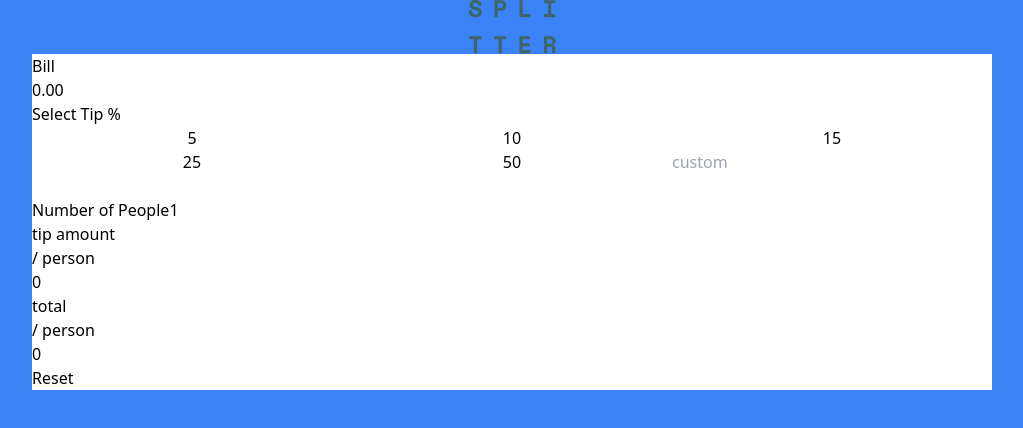
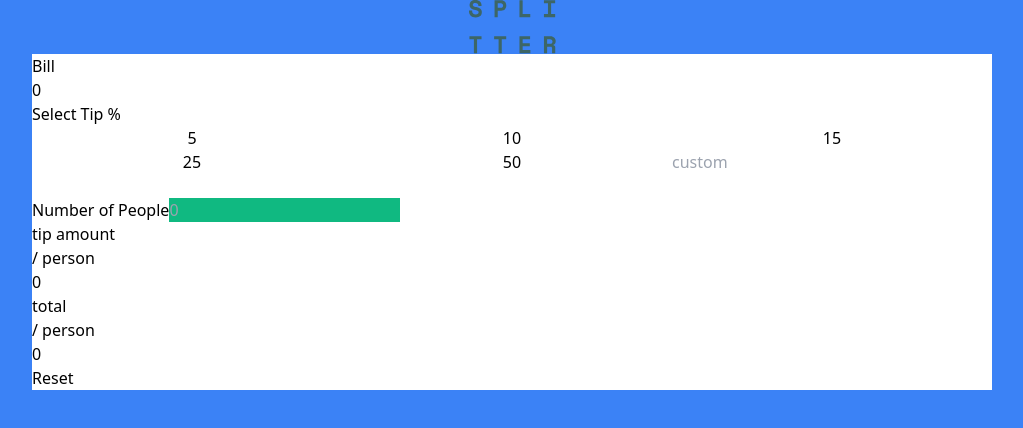
Before and after one commit to julianv97/tip-calculator-app, a React (Create React App) app: page / in a window 1280 px wide. Shown: the top 428 px of the page, without its empty margins (128-1151 px from the left). Built offline with nearby package versions, Linux system fonts and the light colour scheme; the HTML template or start-up script is replaced by a standard one.

Commit message:
useContex, reducer, componentes

```diff
--- a/src/App.js
+++ b/src/App.js
@@ -1,93 +1,78 @@
-import React, { useState } from "react";
+import React, { useReducer } from "react";
+import Input from "./components/Input";
+import Output from "./components/Output";
+import { reducer } from "./reducer";
+
+export const StateContext = React.createContext();
+export const defaultState = {
+  billAmount: 0,
+  tipPercentage: 0,
+  peopleCount: "",
+  custom: "",
+  error: false,
+};
 
 function App() {
-  const [amount, setAmount] = useState("0.00");
-  const [peopleCount, setPeopleCount] = useState(1);
-  const [tipPercentage, setTipPercentage] = useState(0);
-  const [custom, setCustom] = useState();
-  const percentages = [5, 10, 15, 25, 50];
+  const [state, dispatch] = useReducer(reducer, defaultState);
+  console.log(state);
 
   const calculateTipAmount = () => {
-    return (amount * tipPercentage) / 100 / peopleCount;
+    if (
+      state.billAmount === 0 ||
+      state.billAmount === "" ||
+      state.peopleCount === "0" ||
+      state.peopleCount === ""
+    ) {
+      return 0;
+    }
+    return (
+      (state.billAmount * state.tipPercentage) /
+      100 /
+      state.peopleCount
+    ).toFixed(2);
   };
 
   const calculateTotalPerPerson = () => {
+    if (
+      state.billAmount === 0 ||
+      state.billAmount === "" ||
+      state.peopleCount === "0" ||
+      state.peopleCount === ""
+    ) {
+      return 0;
+    }
     return (
-      (parseFloat(amount * (tipPercentage / 100)) + parseFloat(amount)) /
-      peopleCount
-    );
+      (parseFloat(state.billAmount * (state.tipPercentage / 100)) +
+        parseFloat(state.billAmount)) /
+      state.peopleCount
+    ).toFixed(2);
+  };
+
+  const handleChangeInput = (type, payload) => {
+    dispatch({ type: type, payload: payload });
   };
 
   const resetState = () => {
-    setAmount(0);
-    setPeopleCount(0);
-    setTipPercentage(0);
-    setCustom(0);
+    dispatch({ type: "RESET_VALUES" });
   };
 
   return (
+    <StateContext.Provider value={{ state, resetState }}>
       <div className="bg-red-500 md:bg-blue-500 w-full h-full min-h-screen flex flex-col items-center">
         <header>
           <img src="images/logo.svg" alt="" />
         </header>
         <main className=" bg-white w-full md:w-9/12 h-screen md:h-auto ">
-        <section className="  ">
           <h1>Bill</h1>
-          <form onSubmit={(e) => e.preventDefault()}>
-            <input
-              type="number"
-              value={amount}
-              onChange={(e) => setAmount(e.target.value)}
+          <Input handleChangeInput={handleChangeInput} />
+
+          <Output
+            calculateTipAmount={calculateTipAmount}
+            calculateTotalPerPerson={calculateTotalPerPerson}
           />
-            <p className="capitalize">select tip %</p>
-            <div className="grid grid-cols-2 grid-rows-3 md:grid-cols-3">
-              {percentages.map((percentage) => {
-                return (
-                  <button
-                    value={percentage}
-                    onClick={() => setTipPercentage(percentage)}
-                  >
-                    {percentage}
-                  </button>
-                );
-              })}
-              <input
-                type="number"
-                placeholder="custom"
-                value={custom}
-                onChange={(e) => setTipPercentage(e.target.value)}
-              />
-            </div>
-            <div>
-              <label for="people-count">Number of People</label>
-              <input
-                type="text"
-                id="people-count"
-                value={peopleCount}
-                onChange={(e) => setPeopleCount(e.target.value)}
-              />
-            </div>
-          </form>
-          <div>
-            <div>
-              <div>
-                <h3>tip amount</h3>
-                <p>/ person</p>
-                <p>{calculateTipAmount()}</p>
-              </div>
-            </div>
-            <div>
-              <div>
-                <h3>total</h3>
-                <p>/ person</p>
-                <p>{calculateTotalPerPerson()}</p>
-              </div>
-            </div>
-            <button onClick={resetState}>Reset</button>
-          </div>
-        </section>
         </main>
       </div>
+    </StateContext.Provider>
   );
 }
 
--- /dev/null
+++ b/src/components/Input.jsx
@@ -0,0 +1,59 @@
+import React, { useContext } from "react";
+import { StateContext } from "../App";
+
+const percentages = [5, 10, 15, 25, 50];
+
+function Input({ handleChangeInput }) {
+  const { state } = useContext(StateContext);
+
+  return (
+    <form onSubmit={(e) => e.preventDefault()}>
+      <input
+        type="number"
+        value={state.billAmount}
+        onChange={(e) =>
+          handleChangeInput("CHANGE_BILL_AMOUNT", e.target.value)
+        }
+      />
+      <p className="capitalize">select tip %</p>
+      <div className="grid grid-cols-2 grid-rows-3 md:grid-cols-3">
+        {percentages.map((percentage, index) => {
+          return (
+            <button
+              key={index}
+              value={percentage}
+              onClick={() => handleChangeInput("SET_TIP", percentage)}
+            >
+              {percentage}
+            </button>
+          );
+        })}
+        <input
+          type="text"
+          placeholder="custom"
+          value={state.custom}
+          onChange={(e) => {
+            handleChangeInput("SET_TIP", e.target.value);
+            handleChangeInput("SET_CUSTOM", e.target.value);
+          }}
+        />
+      </div>
+      <div>
+        <label htmlFor="people-count">Number of People</label>
+
+        <input
+          type="text"
+          id="people-count"
+          placeholder="0"
+          value={state.peopleCount}
+          onChange={(e) =>
+            handleChangeInput("SET_PEOPLE_COUNT", e.target.value)
+          }
+          className={state.error ? "bg-red-500" : "bg-green-500"}
+        />
+      </div>
+    </form>
+  );
+}
+
+export default Input;
--- /dev/null
+++ b/src/components/Output.jsx
@@ -0,0 +1,27 @@
+import React, { useContext } from "react";
+import { StateContext } from "../App";
+
+function Output({ calculateTipAmount, calculateTotalPerPerson }) {
+  const { resetState } = useContext(StateContext);
+  return (
+    <div>
+      <div>
+        <div>
+          <h3>tip amount</h3>
+          <p>/ person</p>
+          <p>{calculateTipAmount()}</p>
+        </div>
+      </div>
+      <div>
+        <div>
+          <h3>total</h3>
+          <p>/ person</p>
+          <p>{calculateTotalPerPerson()}</p>
+        </div>
+      </div>
+      <button onClick={resetState}>Reset</button>
+    </div>
+  );
+}
+
+export default Output;
--- /dev/null
+++ b/src/reducer.js
@@ -0,0 +1,28 @@
+export const reducer = (state, action) => {
+  if (action.type === "CHANGE_BILL_AMOUNT") {
+    return { ...state, billAmount: action.payload };
+  }
+  if (action.type === "SET_TIP") {
+    return { ...state, tipPercentage: action.payload };
+  }
+  if (action.type === "SET_PEOPLE_COUNT") {
+    if (action.payload === "0") {
+      return { ...state, error: true, peopleCount: action.payload };
+    }
+    return { ...state, error: false, peopleCount: action.payload };
+  }
+
+  if (action.type === "SET_CUSTOM") {
+    return { ...state, custom: action.payload };
+  }
+
+  if (action.type === "RESET_VALUES") {
+    return {
+      ...state,
+      billAmount: 0,
+      tipPercentage: 0,
+      peopleCount: "",
+      custom: "",
+    };
+  }
+};
```
Lines whose indentation alone changed are shown as unchanged.
